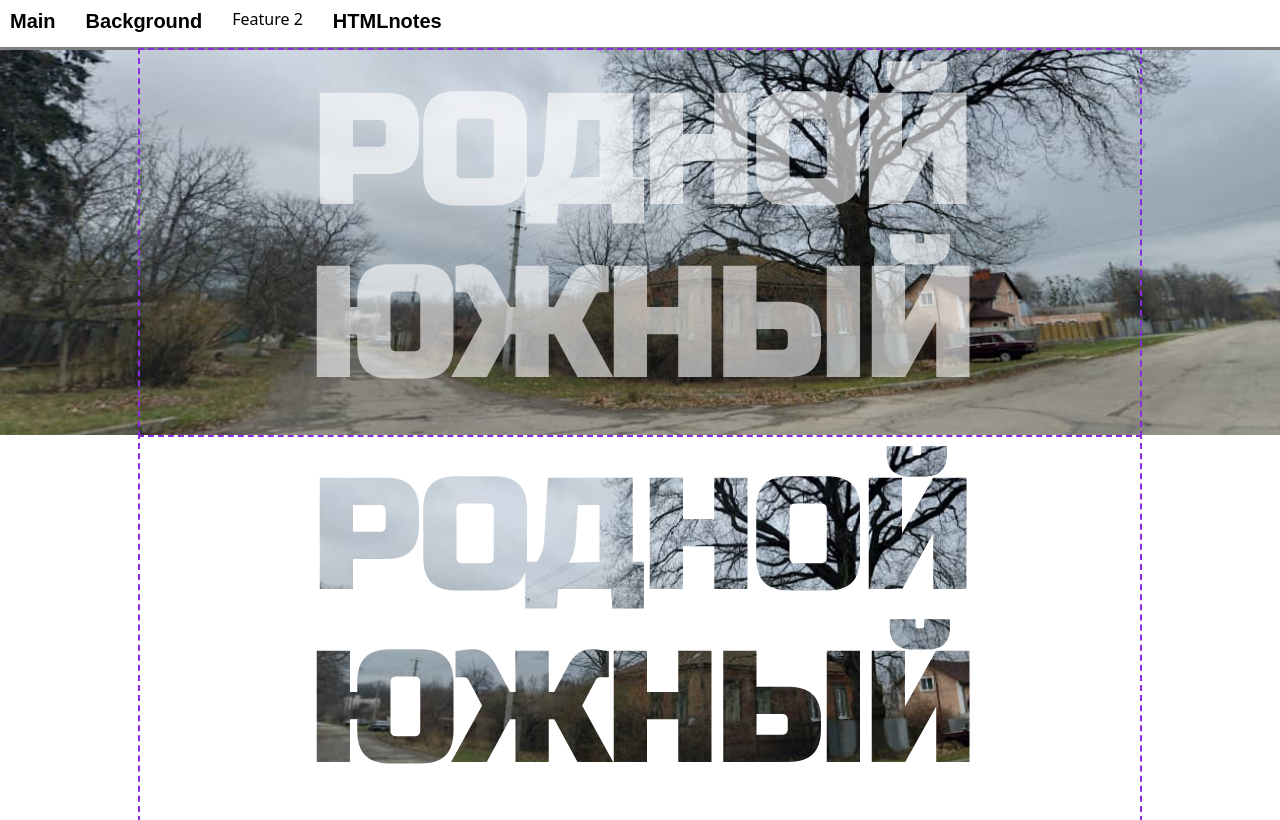
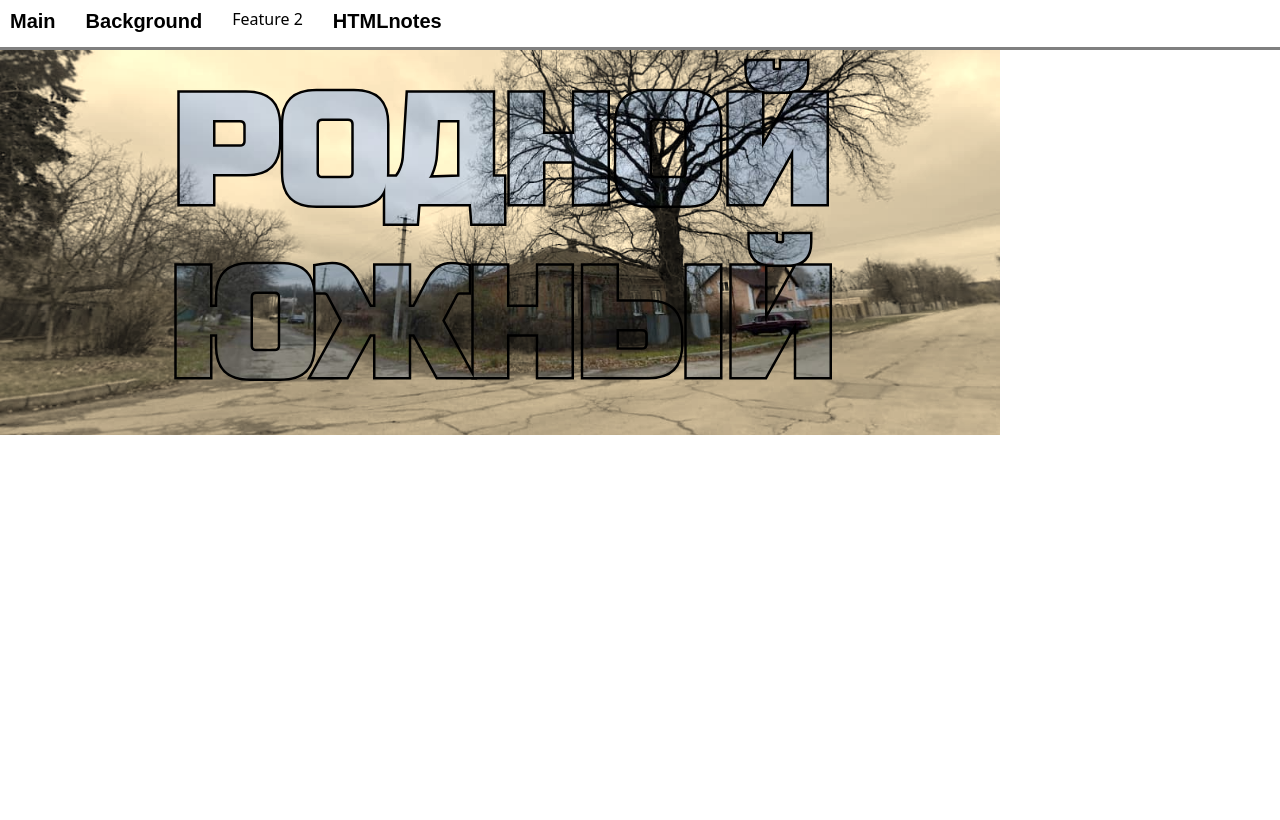
Before and after one commit to KyryloCA/test-pages, a plain HTML site: page background/city.html in a window 1280 px wide. Drawn offline with nearby package versions, Linux system fonts and the light colour scheme; a web font is replaced by a local one.

Commit message:
Update city.css

```diff
--- a/background/city.css
+++ b/background/city.css
@@ -7,20 +7,25 @@ h1 {
 .fluid {
 
     background-image: url("img/pivdennoye.jpg");
+
     background-repeat: no-repeat;
     background-position: center;
     background-size: cover;
-    position: relative;
+    filter: grayscale(100%);
+    filter: sepia(80%);
+    position: absolute;
 }
 
 .fluid-1 {
 
     background-image: url("img/pivdennoye.jpg");
+
     background-repeat: no-repeat;
     background-position: center;
     background-size: cover;
     -webkit-background-clip: text;
     background-clip: text;
+    position: absolute;
 
 }
 
@@ -40,16 +45,17 @@ h1 {
     width: 1000px;
     box-sizing: border-box;
 
-    outline: 2px dashed blueviolet;
+    /* outline: 2px dashed blueviolet; */
     margin: auto;
 }
 
 .fluid .container H1 {
+    -webkit-text-stroke: 5px black;
     font-family: 'Russo One', sans-serif;
     text-transform: uppercase;
     font-size: 150px;
     text-align: center;
-    color: rgba(255, 255, 255, 0.6);
+    color: rgba(49, 0, 128, 0.993);
     padding: 20px;
 
 }
@@ -62,3 +68,7 @@ h1 {
     color: rgba(255, 255, 255, 0);
     padding: 20px;
 }
+
+main {
+    position: relative;
+}
```
